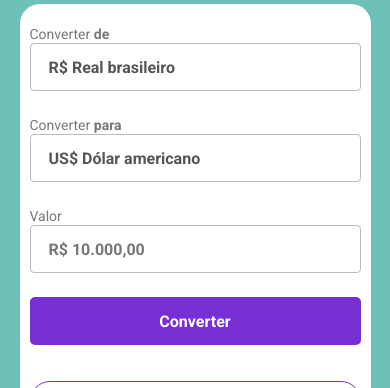
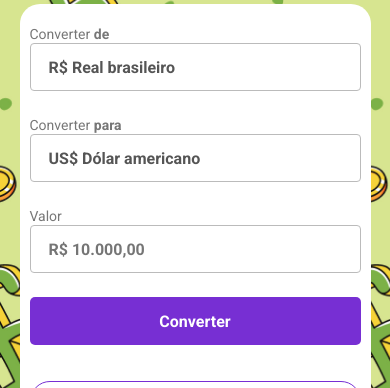
Before and after one commit to andresilva05/PROJETO-CONVERTEMOEDAS, a plain HTML site: page index.html in a window 390 px wide. Shown: the part 236-624 px from the top of the page. Drawn offline with Linux system fonts and the light colour scheme.

Commit message:
Alteração no bitcoinToday, adição de imagem e responsividade no css

```diff
--- a/scripts.js
+++ b/scripts.js
@@ -10,7 +10,7 @@ function convertValues() {
   const dolarToday = 5.2;
   const euroToday = 6.2;
   const libraToday = 6.33;
-  const bitcoinToday = 258.253;
+  const bitcoinToday = 0.02346200;
 
   if (currencySelect.value == "dolar") { // Se o select estiver selecionado o valor de dolar, entre aqui
     currencyValueConverted.innerHTML = new Intl.NumberFormat("en-US", {
--- a/style.css
+++ b/style.css
@@ -7,7 +7,8 @@
 }
 
 body {
-    background-color: #6ec1b9;
+    background-image: url(./assets/background-dinheiro.jpg);
+    background-size: cover;
 }
 
 main {
```
Also changed, not shown: assets/background-dinheiro.jpg (added).
